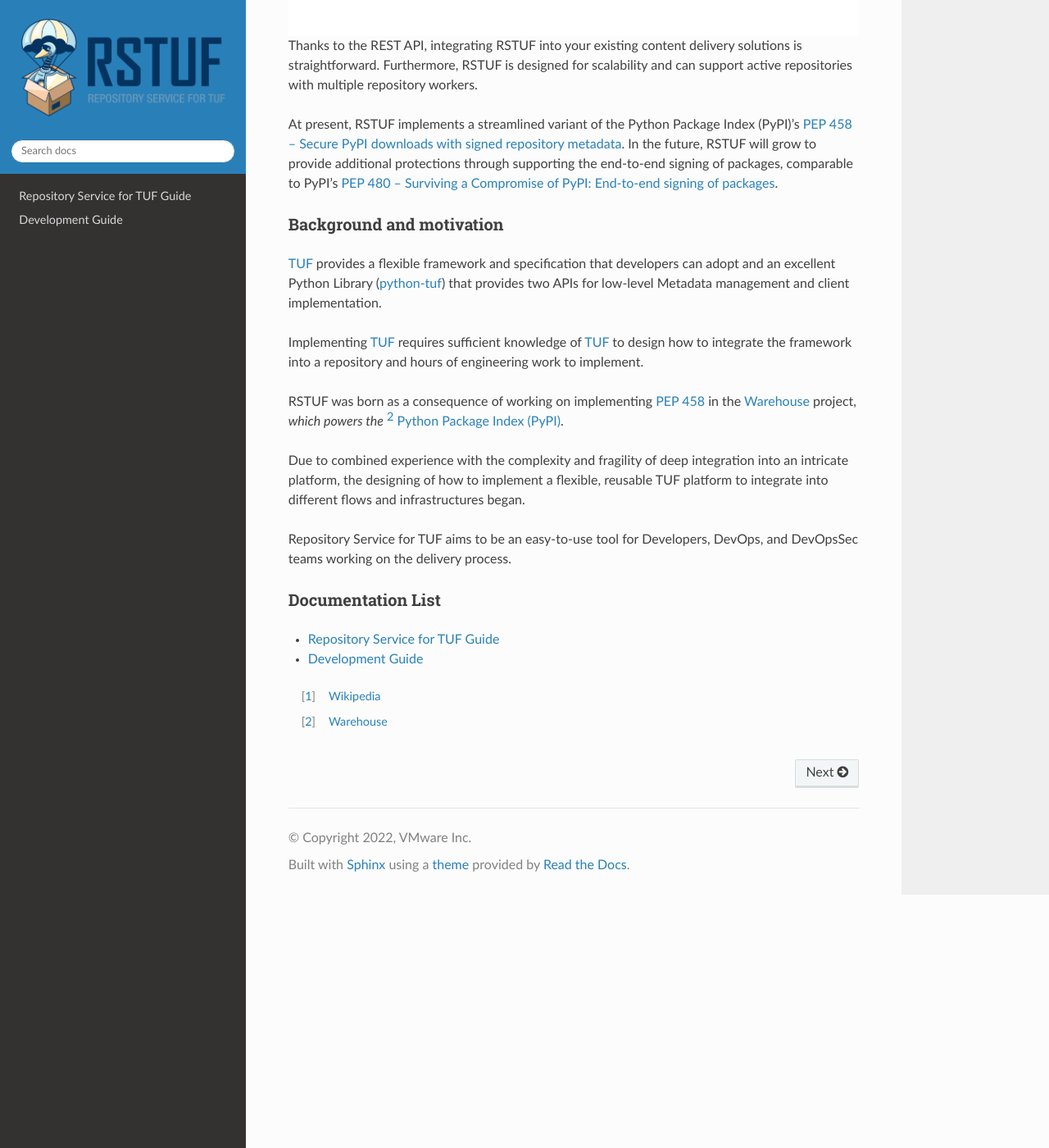
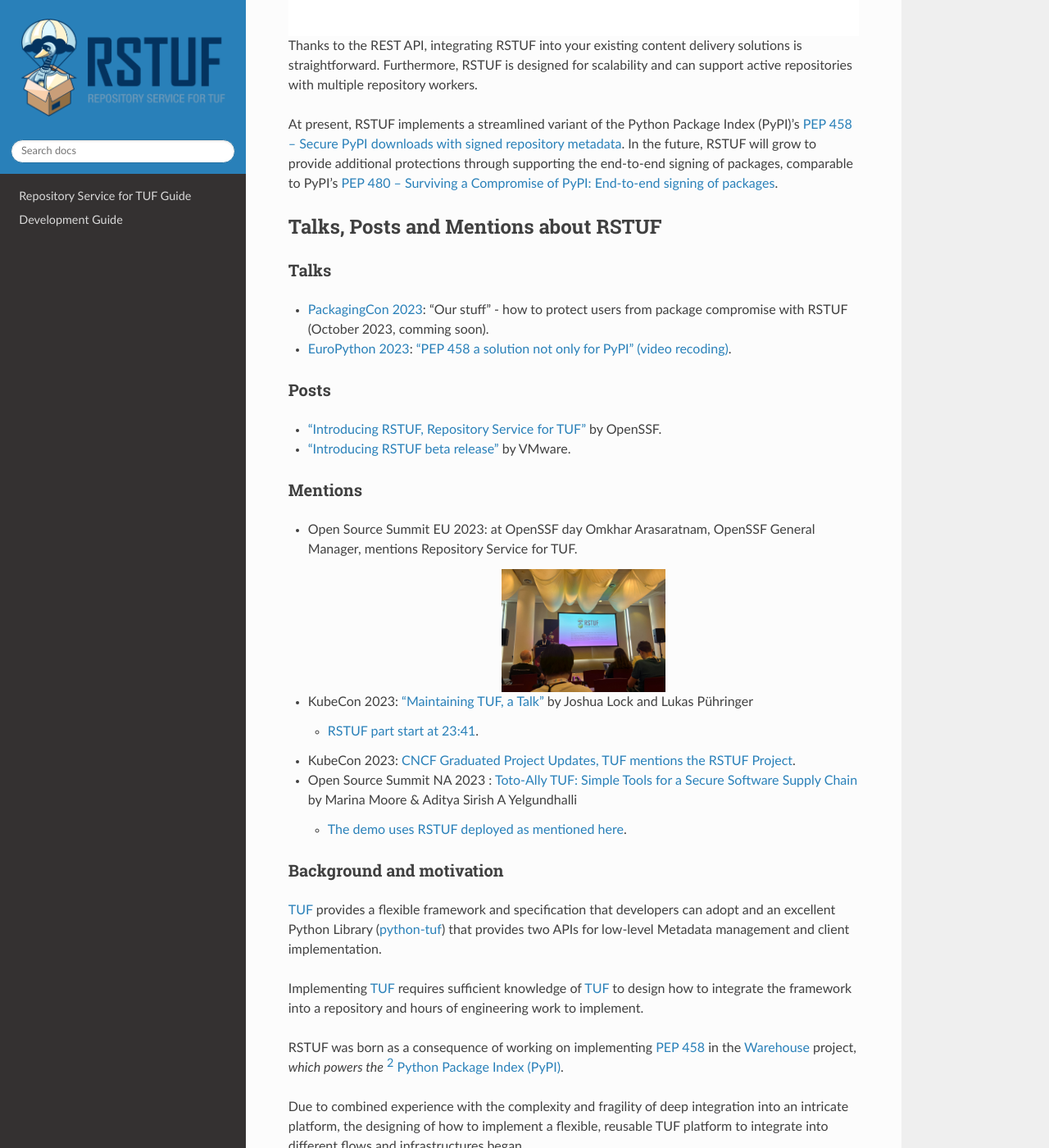
Before and after one commit to repository-service-tuf/repository-service-tuf, a Sphinx documentation site: the page built from docs/source/index.rst, in a window 1280 px wide and 1400 px high, scrolled down 2505 px. Shown: the whole window at 82% size. Built offline with Sphinx 7.4.7 and the Read the Docs theme 2.0.0, drawn with Linux system fonts in a browser that asks for light colours.

Commit message:
Add session about RSTUF Mentions (#479)
* Add session about RSTUF Mentions

It gives users some talks and mentions about RSTUF.

Signed-off-by: Kairo de Araujo <kdearaujo@vmware.com>

* Add posts that mention RSTUF

Signed-off-by: Kairo de Araujo <kdearaujo@vmware.com>

---------

Signed-off-by: Kairo de Araujo <kdearaujo@vmware.com>
Co-authored-by: Kairo de Araujo <kairo@kaprien.com>

```diff
--- a/docs/source/index.rst
+++ b/docs/source/index.rst
@@ -70,6 +70,51 @@ Design/Solution
   :start-after: .. readme-design-final
   :end-before: .. readme-other-solutions-comparison
 
+Talks, Posts and Mentions about RSTUF
+-------------------------------------
+
+Talks
+=====
+
+* `PackagingCon 2023 <https://cfp.packaging-con.org/2023/talk/997FQK/>`_:
+  “Our stuff” - how to protect users from package compromise with RSTUF (October 2023, comming soon).
+* `EuroPython 2023 <https://ep2023.europython.eu/session/pep-458-a-solution-not-only-for-pypi>`_:
+  `"PEP 458 a solution not only for PyPI" (video recoding) <https://www.youtube.com/watch?v=8pnOpfvhT9o>`_.
+
+
+Posts
+=====
+
+* `"Introducing RSTUF, Repository Service for TUF" <https://openssf.org/blog/2023/08/31/introducing-rstuf-repository-service-for-tuf/>`_
+  by OpenSSF.
+* `"Introducing RSTUF beta release" <https://blogs.vmware.com/opensource/2023/07/19/introducing-rstuf-beta-release/>`_
+  by VMware.
+
+
+Mentions
+========
+
+* Open Source Summit EU 2023: at OpenSSF day Omkhar Arasaratnam, OpenSSF General Manager, mentions
+  Repository Service for TUF.
+
+  .. image:: ./_static/images/rstuf_openssf_day_openssf_eu_2023.jpg
+    :width: 200
+    :align: center
+
+
+
+* KubeCon 2023: `"Maintaining TUF, a Talk" <https://www.youtube.com/watch?v=1rM8a9cPo-I>`_
+  by Joshua Lock and Lukas Pühringer
+
+  - `RSTUF part start at 23:41 <https://youtu.be/1rM8a9cPo-I?si=aSFHqTpGvs_YUWp0&t=1421>`_.
+
+* KubeCon 2023: `CNCF Graduated Project Updates, TUF mentions the RSTUF Project <https://youtu.be/yit0zu8g_O4?si=jgdhCbMVlLK1EBMa&t=363>`_.
+
+* Open Source Summit NA 2023 : `Toto-Ally TUF: Simple Tools for a Secure Software Supply Chain <https://www.youtube.com/watch?v=O8zs4NnSR5w>`_
+  by Marina Moore & Aditya Sirish A Yelgundhalli
+
+  - `The demo uses RSTUF deployed as mentioned here <https://youtu.be/O8zs4NnSR5w?si=dWvk8SwL-fhVT7y7&t=740>`_.
+
 Background and motivation
 =========================
 
```
Also changed, not shown: docs/source/_static/images/rstuf_openssf_day_openssf_eu_2023.jpg (added).
